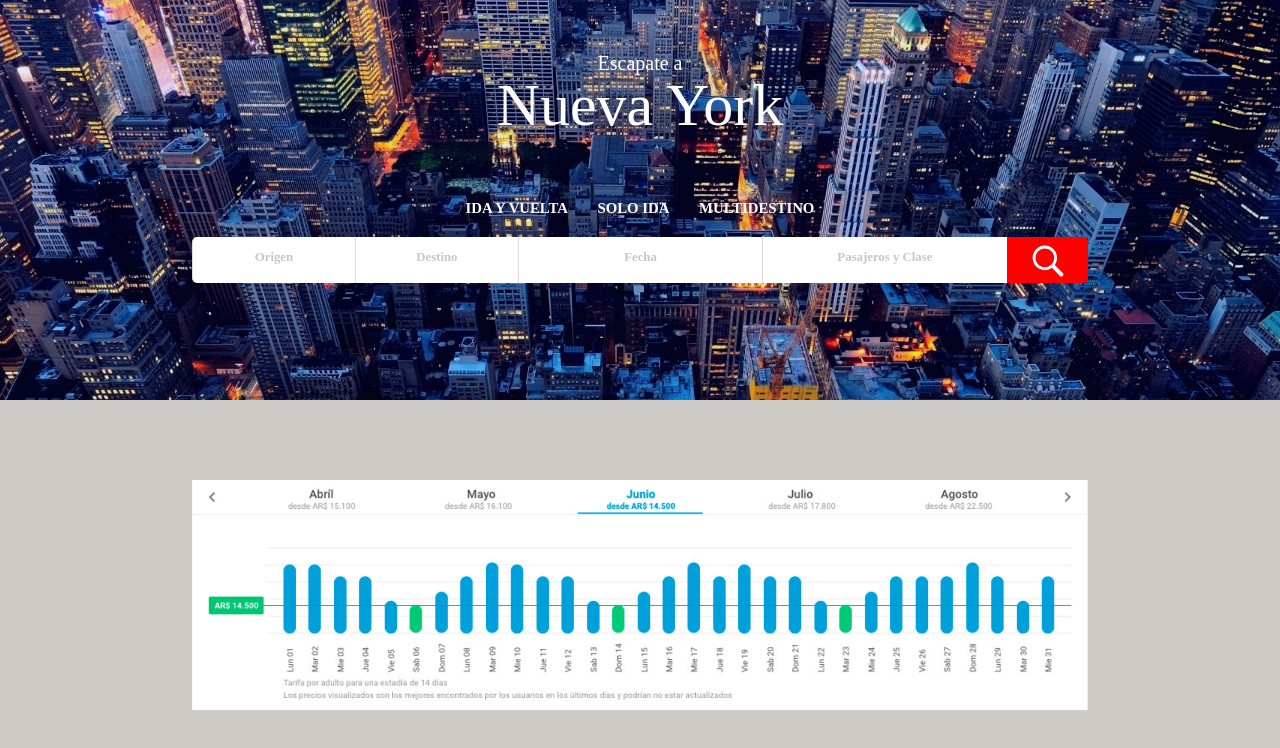
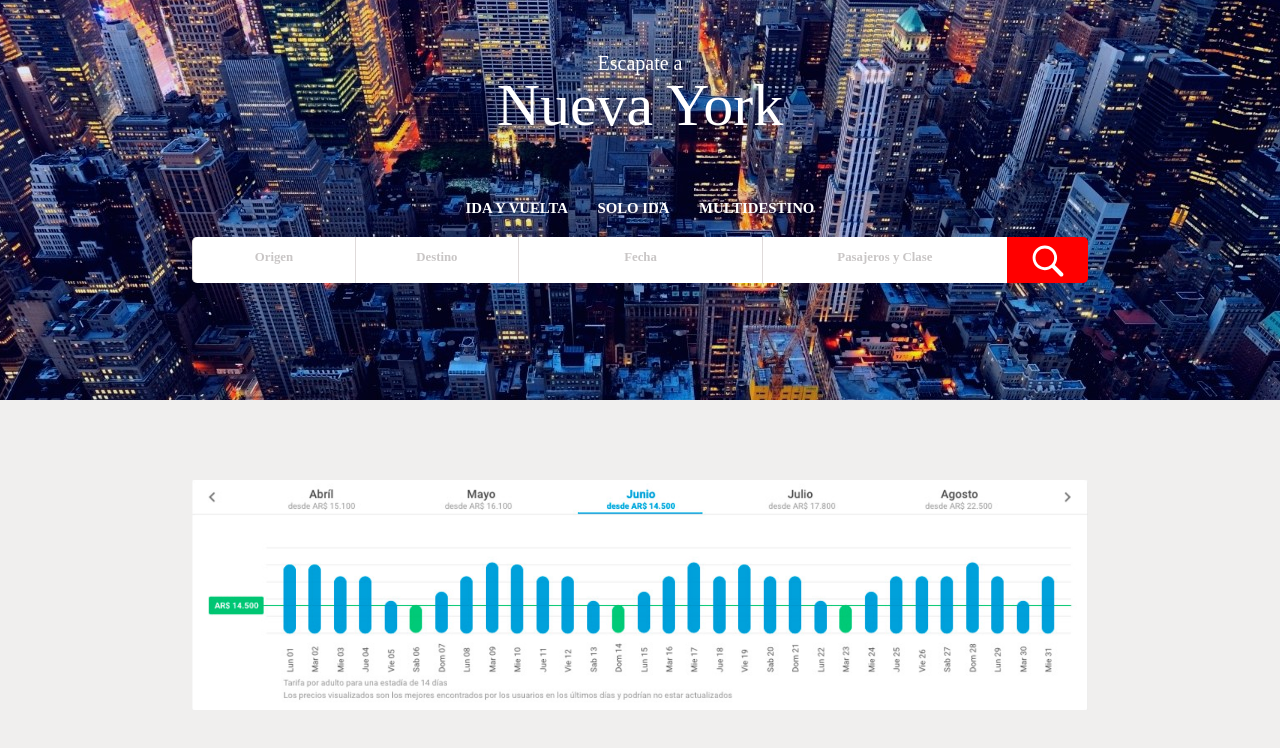
Before and after one commit to JACamposA/Bibam-test, a React (Create React App) app: page / in a window 1280 px wide. Shown: the top 748 px of the page. Built offline with nearby package versions, Linux system fonts and the light colour scheme.

Commit message:
cambio de color section 2

```diff
--- a/src/styles/SectionTwo.css
+++ b/src/styles/SectionTwo.css
@@ -1,5 +1,5 @@
 .Section2{
-    background: rgb(207, 203, 198);
+    background: rgb(240, 239, 238);
     height: 50vh;
     width: 100%;
     align-items: center;
```
